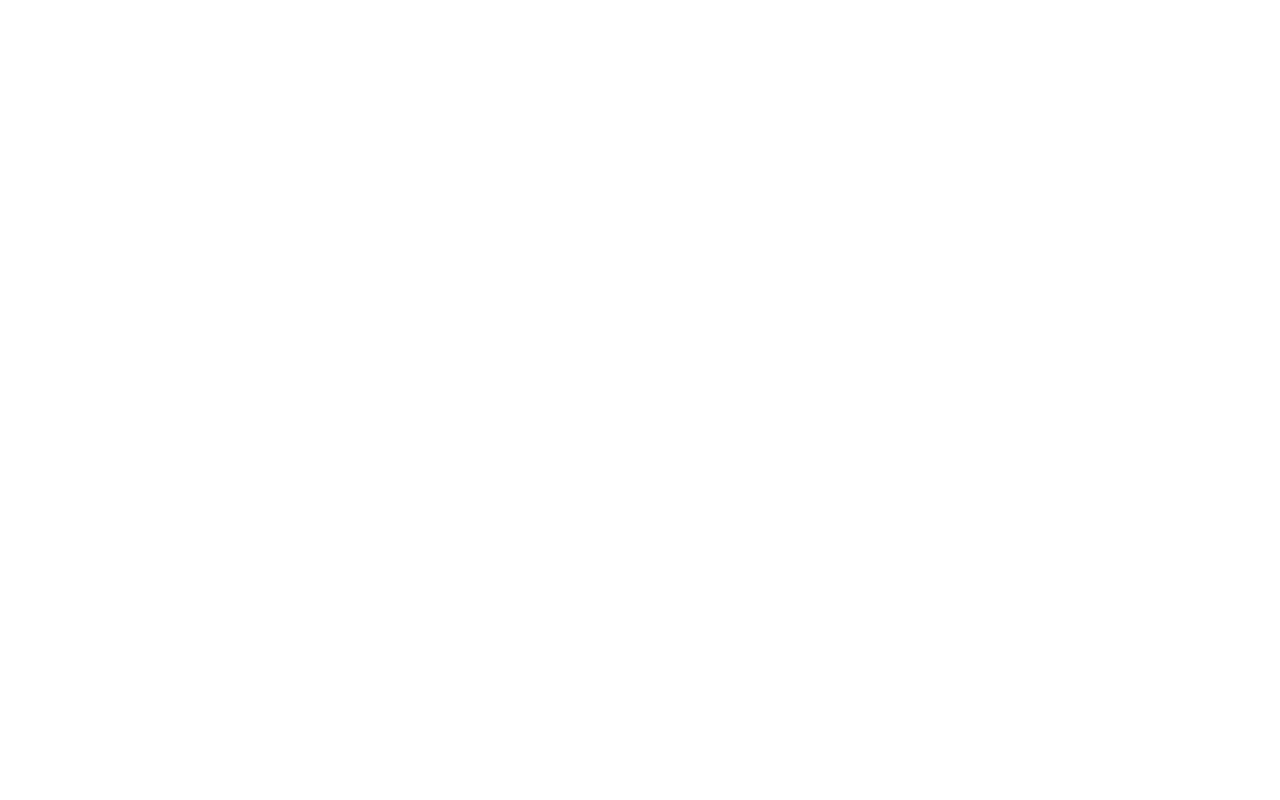
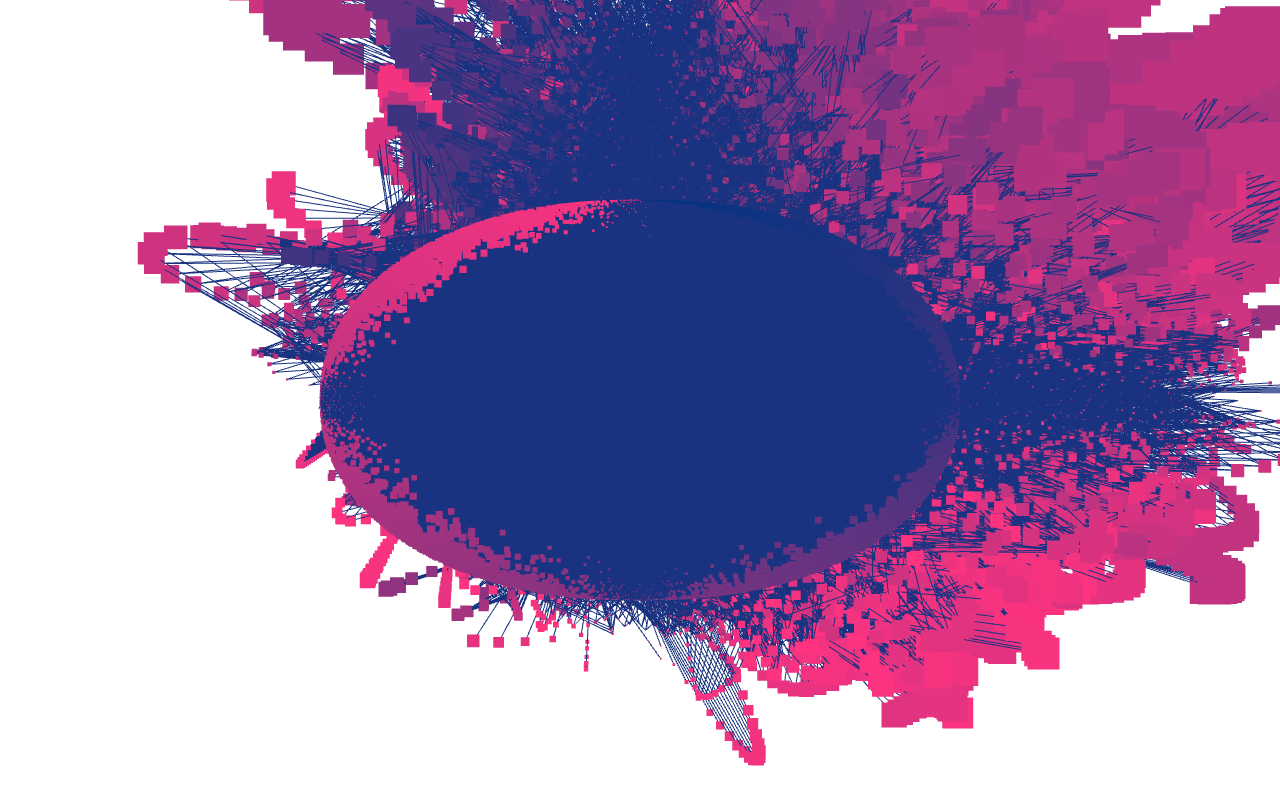
Before and after one commit to stevekane/pbd, a website: page public/index.html in a window 1280 px wide. Drawn offline with Linux system fonts and the light colour scheme; animation ran at ten frames a second; files whose address does not match are found by name.

Commit message:
changed url again I hate comuiters help I hate them

```diff
--- a/public/index.html
+++ b/public/index.html
@@ -5,6 +5,6 @@
     PBD chaos
   </title>
   <body>
-    <script src="/index.js" />
+    <script src="./public/index.js"></script>
   </body>
 </html>
```
